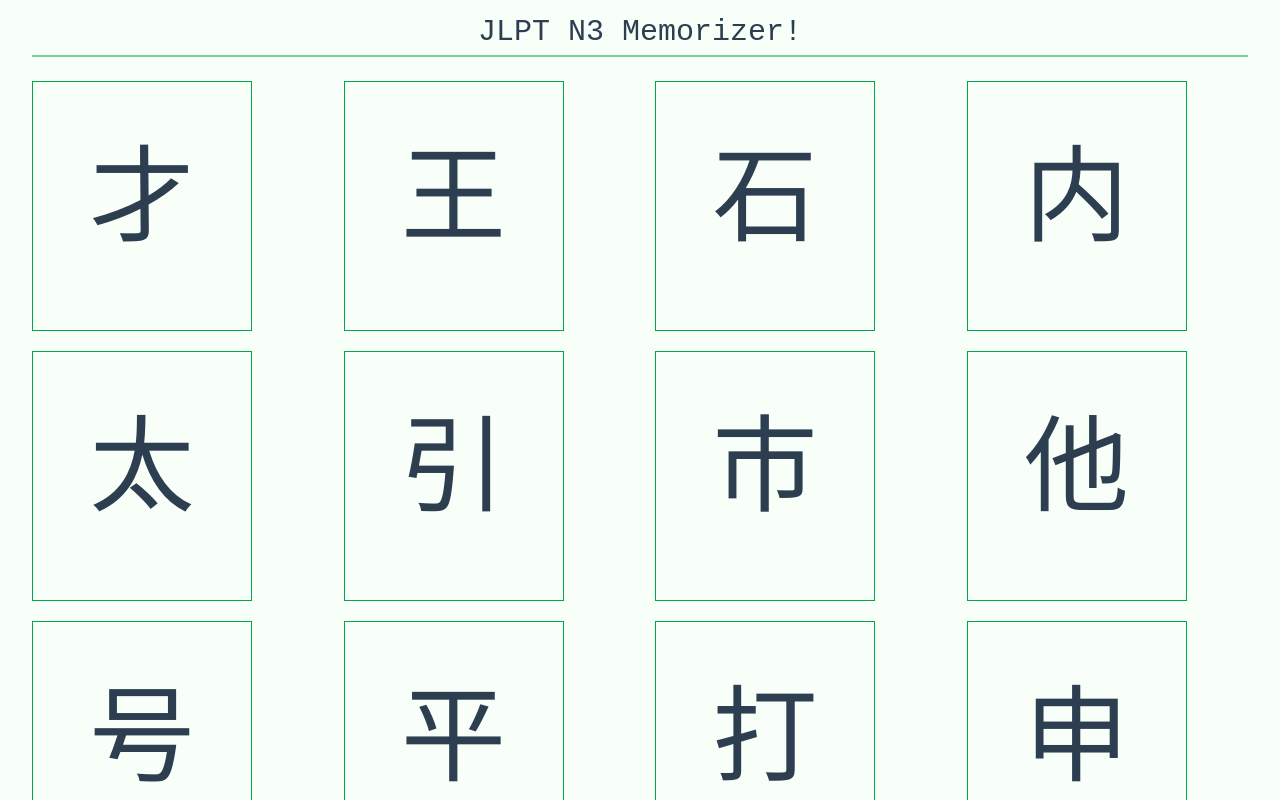
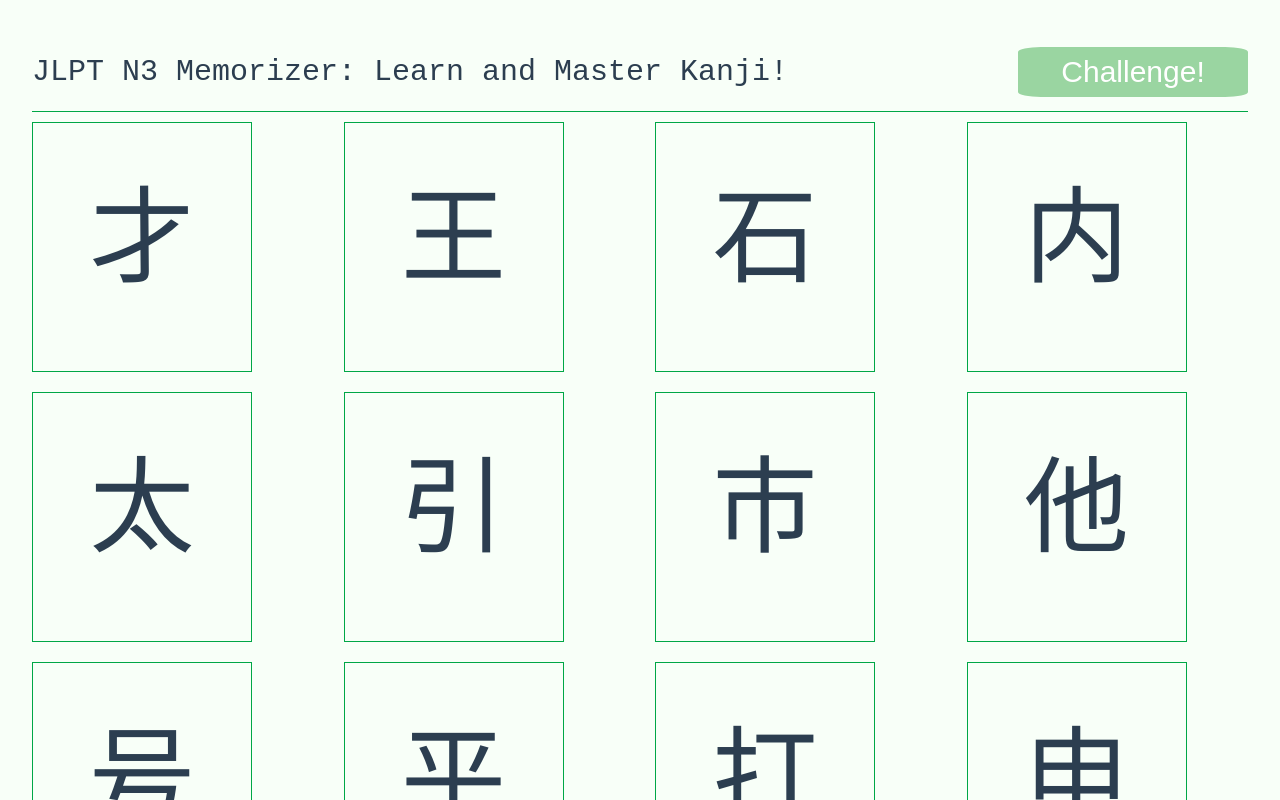
Before and after one commit to ruslan-bv/jlptn3-memorizer, a Vue app: page /kanji in a window 1280 px wide. Shown: the top 800 px of the page. Built offline with nearby package versions, Linux system fonts and the light colour scheme.

Commit message:
feat: hide card & selection helper

```diff
--- a/src/components/Grid.vue
+++ b/src/components/Grid.vue
@@ -12,6 +12,7 @@ const cardCovers = props.kanjiList.map((kanji: any) => Object.keys(kanji)[0]);
 const selectedCard = ref(null);
 const selectedLetter = ref('');
 const showDescription = (e: Event) => {
+    e.stopPropagation();
     const element = e.target as HTMLInputElement;
     const text = element.textContent || '';
     const selectedKanji = kanjiList.value.find((kanji: any) => Object.keys(kanji)[0] === text);
@@ -19,10 +20,12 @@ const showDescription = (e: Event) => {
     selectedCard.value = selectedKanji;
 }
 
+const hideDescription = () => selectedCard.value = null;
+
 </script>
 
 <template>
-    <div class="grid">
+    <div class="grid" @click="hideDescription">
         <template v-for="card in kanjiList">
             <div id="card" class="grid-element" @click="showDescription">
                 <div v-if="selectedCard && selectedLetter === Object.keys(card)[0]">
@@ -51,7 +54,7 @@ const showDescription = (e: Event) => {
 }
 
 .grid-element:active {
-    background-color: black;
+    background-color: #68EDCB;
 }
 
 .front-side {
--- a/src/components/Main.vue
+++ b/src/components/Main.vue
@@ -1,7 +1,7 @@
 <script setup lang="ts">
 import Grid from './Grid.vue';
 import jlptN3list from '../data/jlptN3list.json';
-const title = "JLPT N3 Memorizer!"
+const title = "JLPT N3 Memorizer: Learn and Master Kanji!"
 
 </script>
 
@@ -9,22 +9,54 @@ const title = "JLPT N3 Memorizer!"
     <div>
         <header class="dashboard">
             <h2>{{ title }}</h2>
+            <!-- <div>
+                <div>
+                    <input placeholder="Type kanji" />
+                </div>
+            </div> -->
+            <div>
+                <button>Challenge!</button>
+            </div>
         </header>
         <Grid :kanjiList="jlptN3list" />
     </div>
 </template>
 
 <style scoped>
+button {
+    height: 50px;
+    background-color: #9AD5A1;
+    border: none;
+    /* color: */
+}
+
+header {
+    height: 80px;
+    display: flex;
+    flex-direction: row;
+    justify-content: space-between;
+    align-items: center;
+}
+
+input {
+    all: unset;
+    height: 30px;
+    border: 1px solid #00A746;
+    border-radius: 5px;
+    padding-left: 5px;
+}
+
 h2 {
     /* margin: 0 auto; */
-    text-align: center;
+    /* text-align: center; */
     font-size: 2em;
 }
 .dashboard {
     /* top: 10%; */
-    left: 50%;
-    transform: translate(-50%, -50%);
+    /* left: 50%; */
+    /* transform: translate(-50%, -50%); */
     /* margin: 0 auto; */
     border-bottom: 1px solid #00A746;
+    margin-bottom: 10px;
 }
 </style>
```
Also changed, not shown: src/components/Drill.vue (added, +9 -0 lines), src/helpers/helpers.ts (added, +10 -0 lines).
